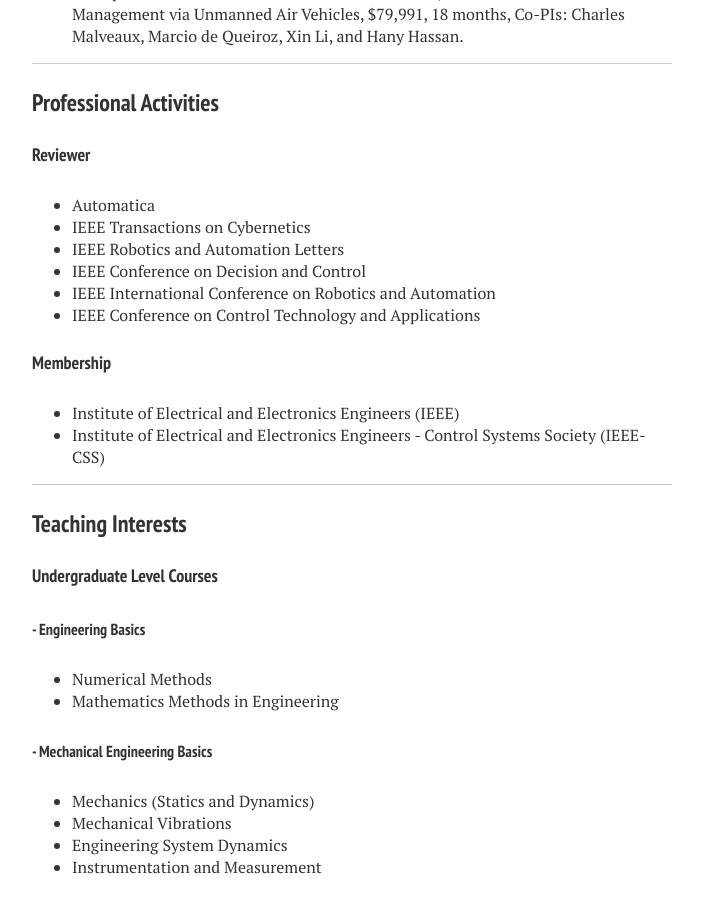
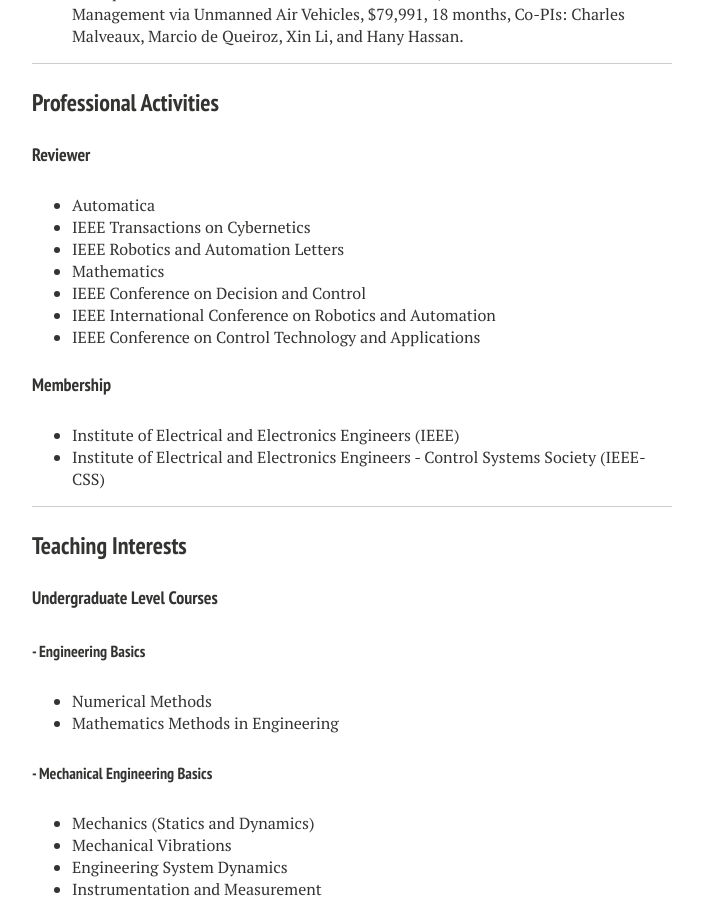
Before and after one commit to liutairan/liutairan.github.io, a Jekyll site: the page built from cv.md, in a window 1280 px wide and 900 px high, scrolled down 2152 px. Shown: the whole window, without its empty margins (288-991 px from the left). Built offline with Jekyll 4.4.1, drawn with Linux system fonts in a browser that asks for light colours; nearby versions of some CDN libraries.

Commit message:
Update cv.md

```diff
--- a/cv.md
+++ b/cv.md
@@ -98,6 +98,7 @@
 * Automatica
 * IEEE Transactions on Cybernetics
 * IEEE Robotics and Automation Letters
+* Mathematics
 * IEEE Conference on Decision and Control
 * IEEE International Conference on Robotics and Automation
 * IEEE Conference on Control Technology and Applications
```
